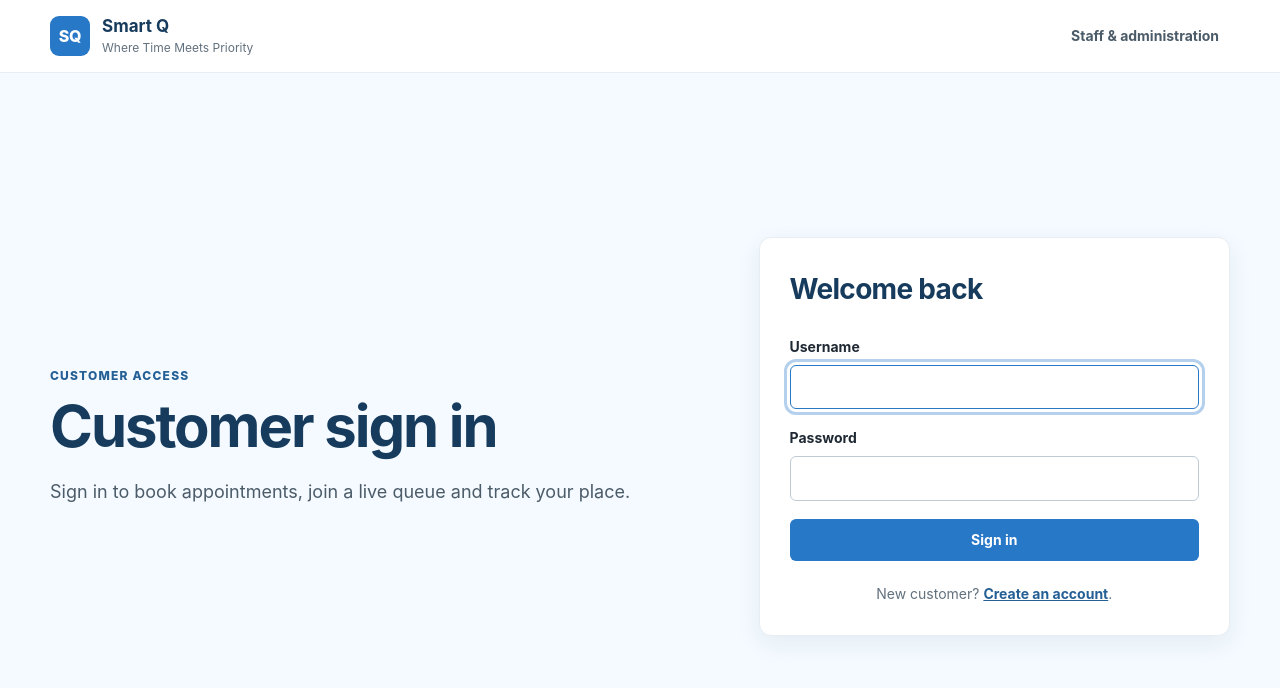
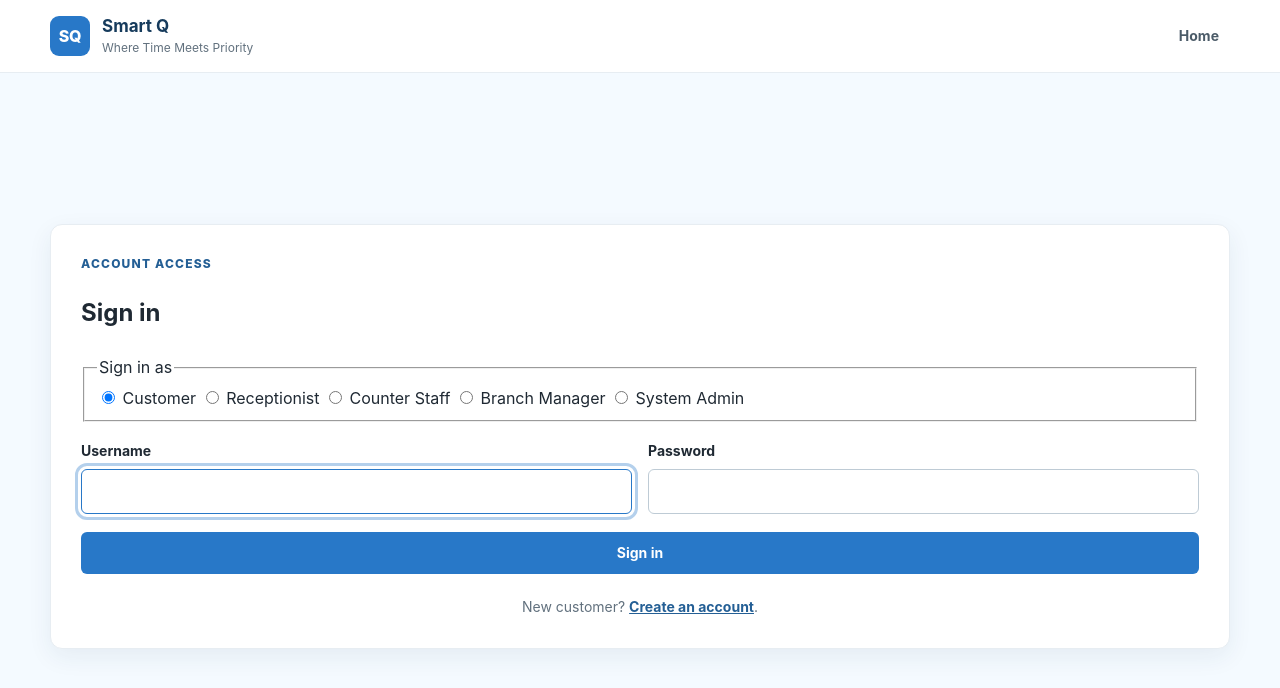
Before and after one commit to Katlegojack/SmartQ, a Django app: page /login/ in a window 1280 px wide. Shown: the top 688 px of the page. Run offline with Django 5.2, Linux system fonts and the light colour scheme.

Commit message:
Replace combined staff login with explicit role selector

```diff
--- a/templates/frontend/login.html
+++ b/templates/frontend/login.html
@@ -5,12 +5,12 @@
     <meta charset="utf-8">
     <meta name="viewport" content="width=device-width, initial-scale=1">
     <meta name="description" content="Sign in to Smart Q.">
-    <title>{% if staff_access %}Staff sign in{% else %}Customer sign in{% endif %} | Smart Q</title>
+    <title>Sign in | Smart Q</title>
     <link rel="stylesheet" href="{% static 'css/smartq.css' %}">
     <link rel="stylesheet" href="{% static 'css/auth-shell.css' %}">
     <script type="module" src="{% static 'js/pages/login.js' %}" defer></script>
 </head>
-<body class="auth-page" data-login-audience="{% if staff_access %}staff{% else %}customer{% endif %}">
+<body class="auth-page">
     <a class="skip-link" href="#main-content">Skip to content</a>
     <header class="topbar">
         <div class="topbar__inner container">
@@ -18,34 +18,48 @@
                 <span class="brand__mark" aria-hidden="true">SQ</span>
                 <span class="brand__text"><strong>Smart Q</strong><small>Where Time Meets Priority</small></span>
             </a>
-            {% if staff_access %}
-                <a class="nav-link" href="/login/">Customer sign in</a>
-            {% else %}
-                <a class="nav-link" href="/staff-login/">Staff &amp; administration</a>
-            {% endif %}
+            <a class="nav-link" href="/">Home</a>
         </div>
     </header>
 
     <main class="auth-main" id="main-content">
-        <div class="container auth-layout">
-            <section class="auth-intro" aria-labelledby="login-heading">
-                {% if staff_access %}
-                    <p class="eyebrow">Staff &amp; administration</p>
-                    <h1 id="login-heading">Staff sign in</h1>
-                    <p>Receptionists, Counter Staff, Branch Managers and System Administrators use their provisioned Smart Q accounts here.</p>
-                {% else %}
-                    <p class="eyebrow">Customer access</p>
-                    <h1 id="login-heading">Customer sign in</h1>
-                    <p>Sign in to book appointments, join a live queue and track your place.</p>
-                {% endif %}
-            </section>
+        <div class="container auth-login-wrap">
+            <section class="auth-card auth-card--login" aria-labelledby="login-heading">
+                <div class="auth-card__header">
+                    <p class="eyebrow">Account access</p>
+                    <h1 id="login-heading">Sign in</h1>
+                </div>
 
-            <section class="auth-card" aria-label="Sign-in form">
-                <div class="auth-card__header">
-                    <h2>Welcome back</h2>
+                <div class="form-message" data-form-message hidden role="status" aria-live="polite"></div>
+
+                <form class="form-stack" data-login-form novalidate>
+                    <fieldset class="role-selector">
+                        <legend>Sign in as</legend>
+                        <div class="role-options">
+                            <label class="role-option">
+                                <input type="radio" name="role" value="customer" {% if initial_role == "customer" or not initial_role %}checked{% endif %}>
+                                <span>Customer</span>
+                            </label>
+                            <label class="role-option">
+                                <input type="radio" name="role" value="receptionist" {% if initial_role == "receptionist" %}checked{% endif %}>
+                                <span>Receptionist</span>
+                            </label>
+                            <label class="role-option">
+                                <input type="radio" name="role" value="counter_staff" {% if initial_role == "counter_staff" %}checked{% endif %}>
+                                <span>Counter Staff</span>
+                            </label>
+                            <label class="role-option">
+                                <input type="radio" name="role" value="branch_manager" {% if initial_role == "branch_manager" %}checked{% endif %}>
+                                <span>Branch Manager</span>
+                            </label>
+                            <label class="role-option">
+                                <input type="radio" name="role" value="system_admin" {% if initial_role == "system_admin" %}checked{% endif %}>
+                                <span>System Admin</span>
+                            </label>
                         </div>
-                <div class="form-message" data-form-message hidden role="status" aria-live="polite"></div>
-                <form class="form-stack" data-login-form novalidate>
+                    </fieldset>
+
+                    <div class="form-grid form-grid--2 login-credentials">
                         <label class="field">
                             <span class="field__label">Username</span>
                             <input class="input" type="text" name="username" autocomplete="username" required autofocus>
@@ -54,13 +68,12 @@
                             <span class="field__label">Password</span>
                             <input class="input" type="password" name="password" autocomplete="current-password" required>
                         </label>
-                    <button class="btn btn--primary btn--block" type="submit">Sign in</button>
+                    </div>
+
+                    <button class="btn btn--primary" type="submit">Sign in</button>
                 </form>
-                {% if staff_access %}
-                    <p class="auth-card__footer">Customer? <a href="/login/">Use customer sign in</a>.</p>
-                {% else %}
+
                 <p class="auth-card__footer">New customer? <a href="/register/">Create an account</a>.</p>
-                {% endif %}
             </section>
         </div>
     </main>
```
Lines whose indentation alone changed are shown as unchanged.
